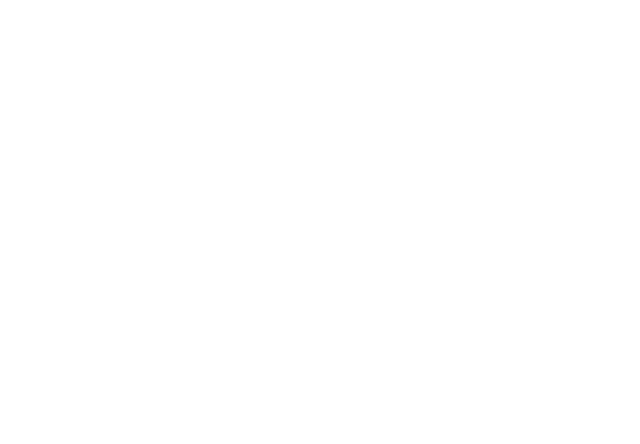
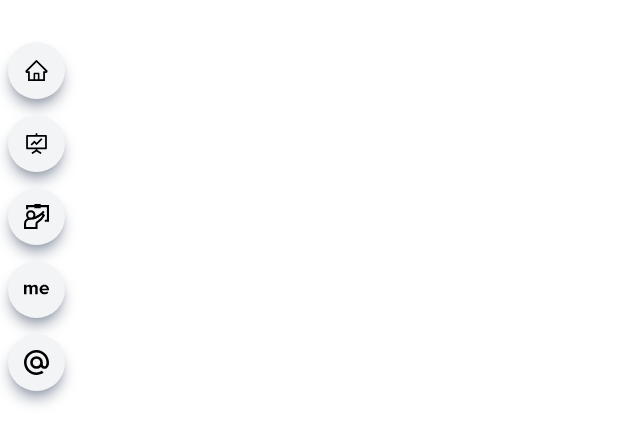
Before and after one commit to Ohohko/Vite-React-Tailwind, a React (Vite) app: page / in a window 1280 px wide. Shown: the part 166-610 px from the top of the page, without its empty margins (0-640 px from the left). Built offline with nearby package versions, Linux system fonts and the light colour scheme.

Commit message:
side navbar for small and big screen

```diff
--- a/src/components/Sidenav.jsx
+++ b/src/components/Sidenav.jsx
@@ -1,6 +1,7 @@
 import React,{useState} from 'react'
-import {AiOutlineHome, AiOutlineMenu} from 'react-icons/ai'
-
+import {AiOutlineHome, AiOutlineMenu,AiOutlineFundProjectionScreen} from 'react-icons/ai'
+import {GrWorkshop} from 'react-icons/gr'
+import{SiAboutdotme,SiMaildotru} from 'react-icons/si'
 const Sidenav =()=> {
   const [nav,setNav]= useState(false)
   const handleNav=()=>{
@@ -11,37 +12,53 @@
       <AiOutlineMenu onClick={handleNav} className='absolute top-4 right-4 z-[99] md:hidden'/>
       {
         nav ? (
-         <div className='fixed w-full h-sceen bg-white/90 flex flex=col justify-center items-center z-30'>
+         <div className='fixed w-full h-screen bg-white/90 flex flex-col justify-center items-center z-30'>
           <a href="#main" className='w-[75%] flex justify-center items-center rounded-full shadow-lg bg-gray-100 shadow-gray-400 m-2 p-4 cursor-pointer hover:scale-100 ease-in duration-200'>
             <AiOutlineHome size={20}/>
             <span className="pl-4">Home</span>
           </a>
-          <a href="#main" className='w-[75%] flex justify-center items-center rounded-full shadow-lg bg-gray-100 shadow-gray-400 m-2 p-4 cursor-pointer hover:scale-100 ease-in duration-200'>
-            <AiOutlineHome size={20}/>
-            <span className="pl-4">Home</span>
+          <a href="#work" className='w-[75%] flex justify-center items-center rounded-full shadow-lg bg-gray-100 shadow-gray-400 m-2 p-4 cursor-pointer hover:scale-100 ease-in duration-200'>
+            <AiOutlineFundProjectionScreen size={20}/>
+            <span className="pl-4">Work</span>
+          </a>
+          <a href="#project" className='w-[75%] flex justify-center items-center rounded-full shadow-lg bg-gray-100 shadow-gray-400 m-2 p-4 cursor-pointer hover:scale-100 ease-in duration-200'>
+            <GrWorkshop size ={20}/>
+            <span className="pl-4">Project</span>
           </a>
           <a href="#main" className='w-[75%] flex justify-center items-center rounded-full shadow-lg bg-gray-100 shadow-gray-400 m-2 p-4 cursor-pointer hover:scale-100 ease-in duration-200'>
-            <AiOutlineHome size={20}/>
-            <span className="pl-4">Home</span>
+            <SiAboutdotme size={20}/>
+            <span className="pl-4">Resume</span>
           </a>
-          <a href="#main" className='w-[75%] flex justify-center items-center rounded-full shadow-lg bg-gray-100 shadow-gray-400 m-2 p-4 cursor-pointer hover:scale-100 ease-in duration-200'>
-            <AiOutlineHome size={20}/>
-            <span className="pl-4">Home</span>
-          </a>
-          <a href="#main" className='w-[75%] flex justify-center items-center rounded-full shadow-lg bg-gray-100 shadow-gray-400 m-2 p-4 cursor-pointer hover:scale-100 ease-in duration-200'>
-            <AiOutlineHome size={20}/>
-            <span className="pl-4">Home</span>
+          <a href="#contact" className='w-[75%] flex justify-center items-center rounded-full shadow-lg bg-gray-100 shadow-gray-400 m-2 p-4 cursor-pointer hover:scale-100 ease-in duration-200'>
+            <SiMaildotru size={20}/>
+            <span className="pl-4">Contact</span>
           </a>
          </div>
         )
         :(
-          <div>
-
-          </div>
-        )
-      }
-    </div>
-  )
-}
+       ''
+      )}
+     <div className='md:block hidden fixed top-[25%] z-10'>
+        <div className='flex flex-col'>
+          <a href='#main' className='rounded-full shadow-lg bg-gray-100 shadow-gray-400 m-2 p-4 cursor-pointer hover:scale-110 ease-in duration-300'>
+          <AiOutlineHome size={25}/>
+          </a>
+          <a href='#main' className='rounded-full shadow-lg bg-gray-100 shadow-gray-400 m-2 p-4 cursor-pointer hover:scale-110 ease-in duration-300'>
+          <AiOutlineFundProjectionScreen  size={25}/>
+          </a>
+          <a href='#main' className='rounded-full shadow-lg bg-gray-100 shadow-gray-400 m-2 p-4 cursor-pointer hover:scale-110 ease-in duration-300'>
+          <GrWorkshop size={25}/>
+          </a>
+          <a href='#main' className='rounded-full shadow-lg bg-gray-100 shadow-gray-400 m-2 p-4 cursor-pointer hover:scale-110 ease-in duration-300'>
+          <SiAboutdotme size={25}/>
+          </a>
+          <a href='#main' className='rounded-full shadow-lg bg-gray-100 shadow-gray-400 m-2 p-4 cursor-pointer hover:scale-110 ease-in duration-300'>
+          <SiMaildotru size={25}/>
+          </a>
+        </div>
+      </div>
+</div>
+  );
+};
 
 export default Sidenav
```
